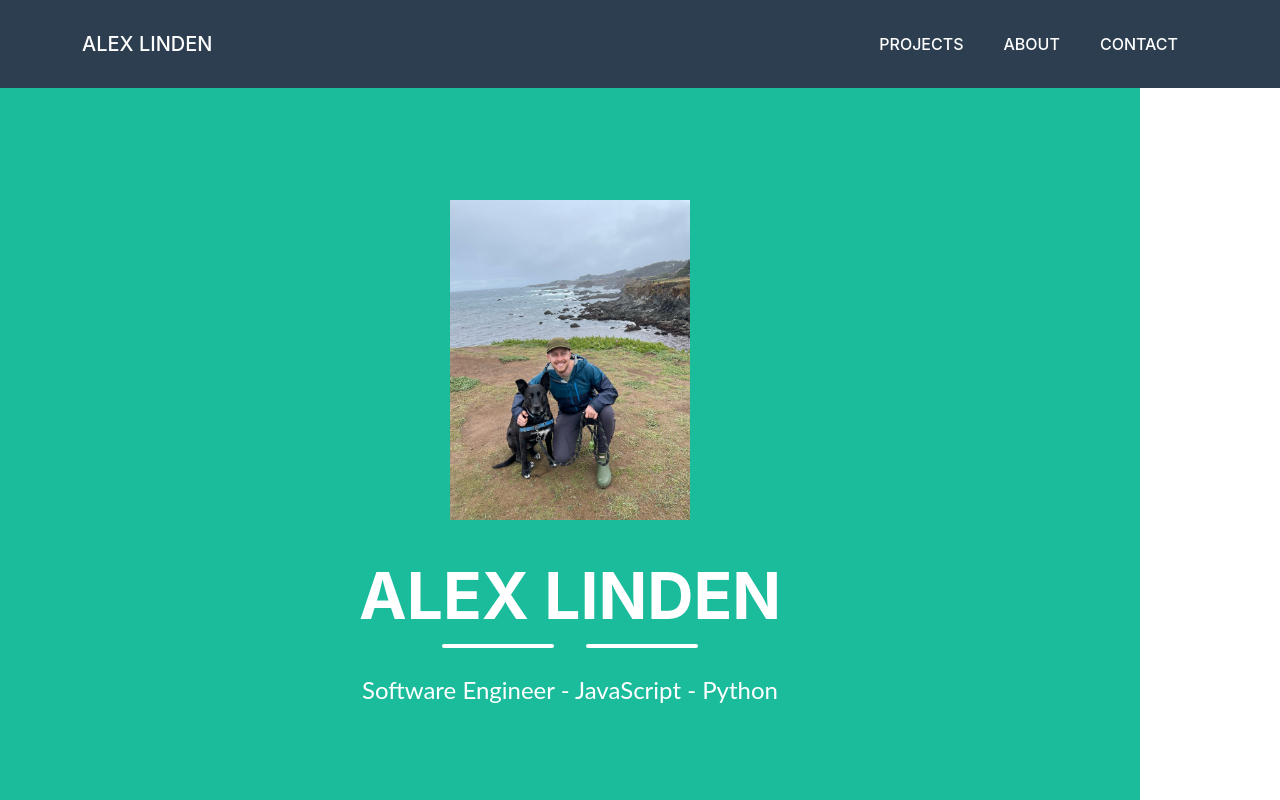
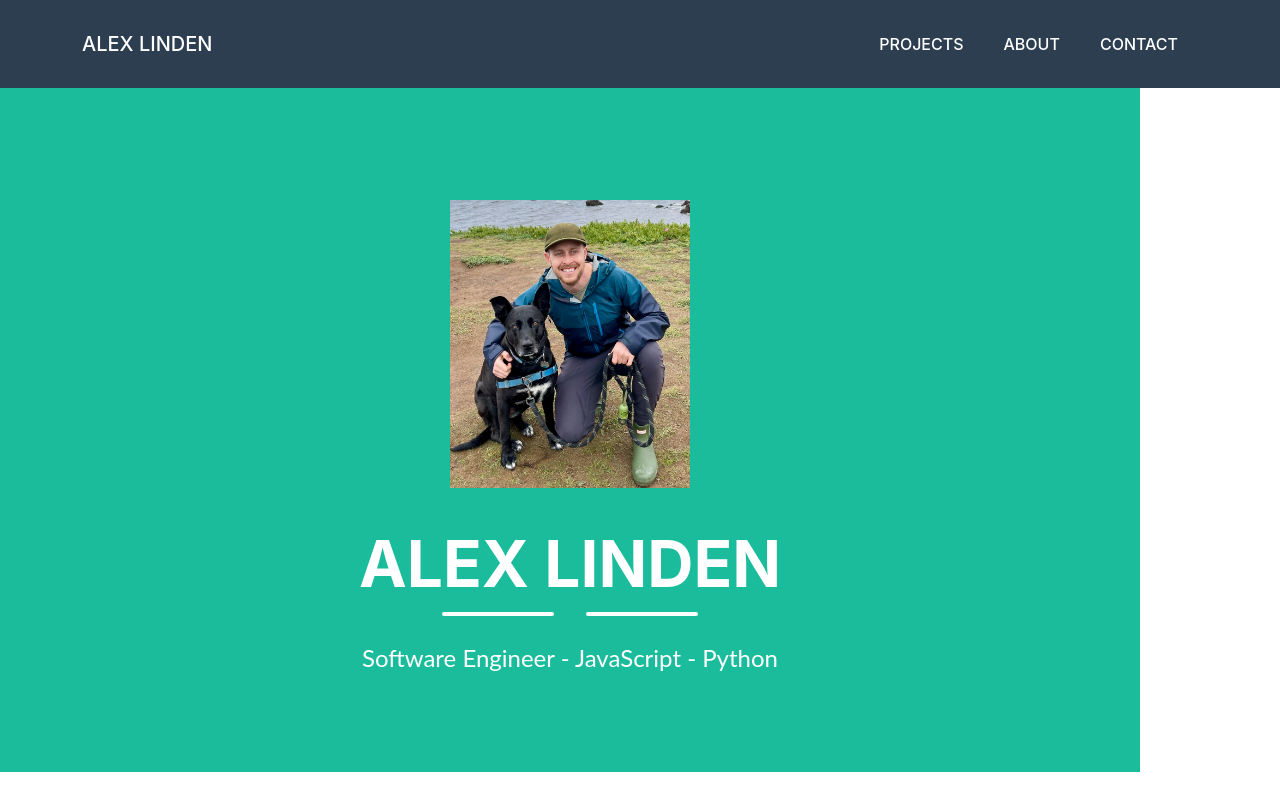
Before and after one commit to Alex-Linden/react-portfolio, a React (Vite) app: page / in a window 1280 px wide. Shown: the top 800 px of the page. Built offline with nearby package versions, Linux system fonts and the light colour scheme.

Commit message:
create export page for all assests

```diff
--- a/src/App.jsx
+++ b/src/App.jsx
@@ -1,6 +1,16 @@
 import { useState } from 'react';
 import './App.css';
-import profilePic from './assets/img/profilePic.jpeg'
+import {
+  AvatarPic,
+  ReactNative,
+  jobly_company_list,
+  jobly_home_page,
+  tags_admin_page,
+  tags_on_page,
+  tags_search_example,
+  Warbler_home_page,
+  Warbler_landing_page,
+} from './assets';
 
 function App() {
 
@@ -32,7 +42,7 @@ function App() {
       <header class="masthead bg-primary text-white text-center">
         <div class="container d-flex align-items-center flex-column">
           {/* <!-- Masthead Avatar Image--> */}
-          <img class="masthead-avatar mb-5" src={profilePic} alt="..." />
+          <img class="masthead-avatar mb-5" src={AvatarPic} alt="..." />
           {/* <!-- Masthead Heading--> */}
           <h1 class="masthead-heading text-uppercase mb-0">Alex Linden</h1>
           {/* <!-- Icon Divider--> */}
--- /dev/null
+++ b/src/assets/index.js
@@ -0,0 +1,21 @@
+import AvatarPic from './img/AvatarPic.jpeg';
+import ReactNative from './img/ReactNative.png';
+import jobly_company_list from './img/portfolio/jobly_company_list.png';
+import jobly_home_page from './img/portfolio/jobly_home_page.png';
+import tags_admin_page from './img/portfolio/tags_admin_page/png';
+import tags_on_page from './img/portfolio/tags_on_page.png';
+import tags_search_example from './img/portfolio/tags_search_example.png';
+import Warbler_home_page from './img/portfolio/Warbler_home_page/png';
+import Warbler_landing_page from './img/portfolio/Warbler_landing_page/png';
+
+export {
+  AvatarPic,
+  ReactNative,
+  jobly_company_list,
+  jobly_home_page,
+  tags_admin_page,
+  tags_on_page,
+  tags_search_example,
+  Warbler_home_page,
+  Warbler_landing_page,
+}
```
